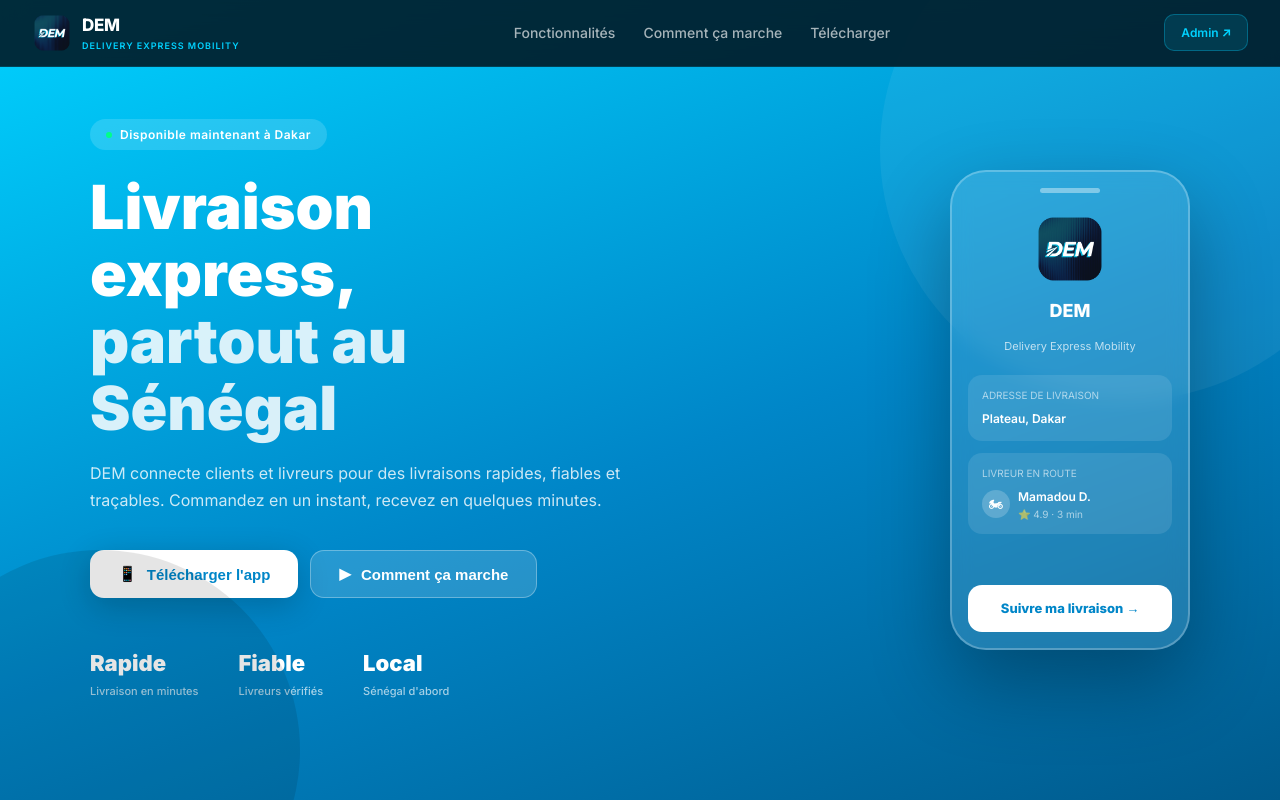
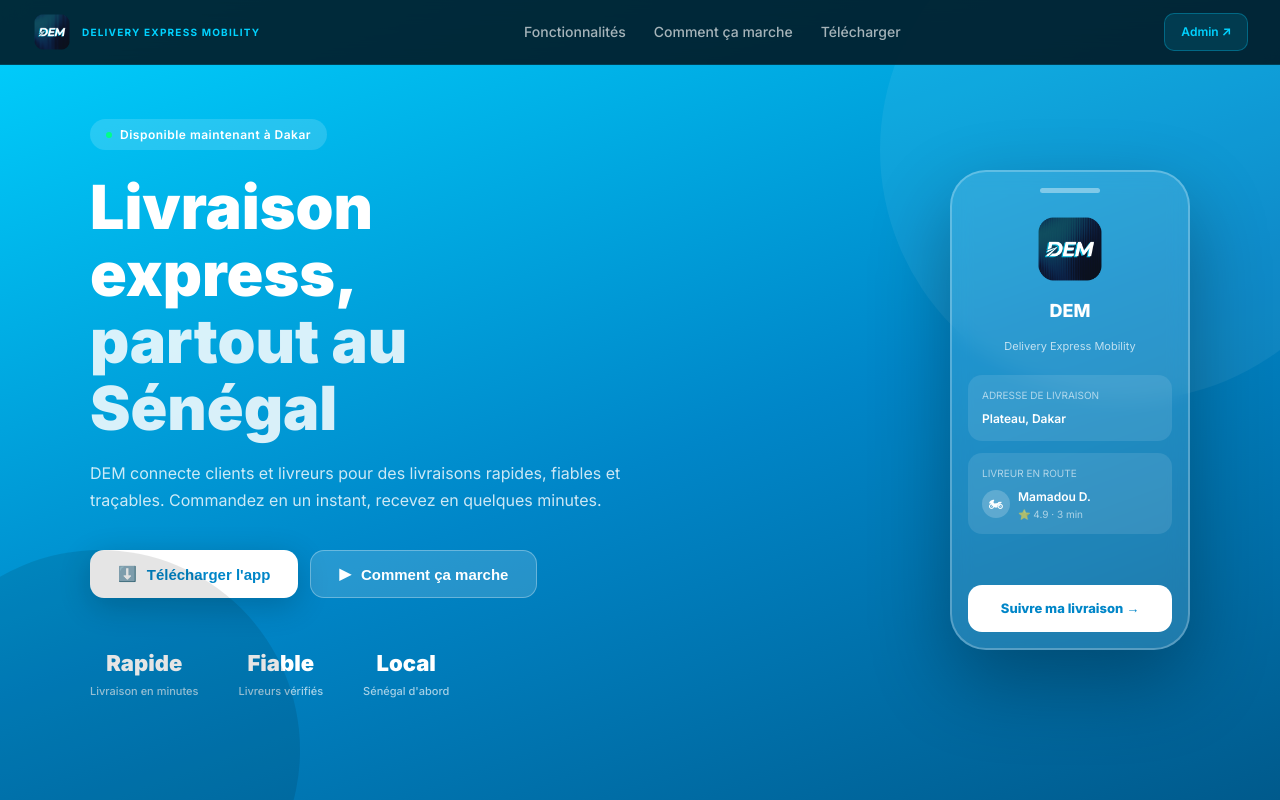
Before and after one commit to FayeDaouda/dem-landing, a React (Vite) app: page / in a window 1280 px wide. Shown: the top 800 px of the page. Built offline with nearby package versions, Linux system fonts and the light colour scheme.

Commit message:
fix: nav sans 'DEM', icône ⬇️, stats alignées mobile

```diff
--- a/src/App.jsx
+++ b/src/App.jsx
@@ -64,7 +64,7 @@
           .nav-cta-desktop { display: none !important; }
           .hamburger { display: flex !important; }
           .hero-title { font-size: 2rem !important; }
-          .hero-stats { gap: 24px !important; }
+          .hero-stats { gap: 0 !important; display: grid !important; grid-template-columns: repeat(3,1fr) !important; width: 100% !important; }
           .section-pad { padding: 64px 20px !important; }
           .grid3 { grid-template-columns: 1fr !important; }
           .steps-grid { grid-template-columns: 1fr !important; }
@@ -94,10 +94,7 @@
       }}>
         <div style={{ display: 'flex', alignItems: 'center', gap: 10 }}>
           <img src="/logo.png" alt="DEM" style={{ width: 40, height: 40, borderRadius: 10, objectFit: 'cover' }} />
-          <div>
-            <div style={{ fontWeight: 800, fontSize: 17, letterSpacing: '-0.3px' }}>DEM</div>
-            <div style={{ fontSize: 9, color: C.cyan, fontWeight: 600, letterSpacing: 1 }}>DELIVERY EXPRESS MOBILITY</div>
-          </div>
+          <div style={{ fontSize: 10, color: C.cyan, fontWeight: 700, letterSpacing: 1.2 }}>DELIVERY EXPRESS MOBILITY</div>
         </div>
 
         <ul className="nav-links" style={{ display: 'flex', gap: 28, listStyle: 'none' }}>
@@ -187,7 +184,7 @@
                   padding: '14px 28px', fontWeight: 800, fontSize: 15, cursor: 'pointer',
                   boxShadow: '0 8px 32px rgba(0,0,0,0.2)', transition: 'all .2s',
                 }}>
-                <span>📱</span> Télécharger l'app
+                <span>⬇️</span> Télécharger l'app
               </button>
               <button className="btn-secondary" onClick={() => scrollTo('how')}
                 style={{
@@ -203,7 +200,7 @@
 
             <div className="hero-stats" style={{ display: 'flex', gap: 40, flexWrap: 'wrap' }}>
               {[['Rapide', 'Livraison en minutes'], ['Fiable', 'Livreurs vérifiés'], ['Local', 'Sénégal d\'abord']].map(([n, l]) => (
-                <div key={n}>
+                <div key={n} style={{ textAlign: 'center' }}>
                   <div style={{ fontSize: 22, fontWeight: 900, color: '#fff' }}>{n}</div>
                   <div style={{ fontSize: 11, color: 'rgba(255,255,255,0.65)', fontWeight: 500, marginTop: 2 }}>{l}</div>
                 </div>
```
